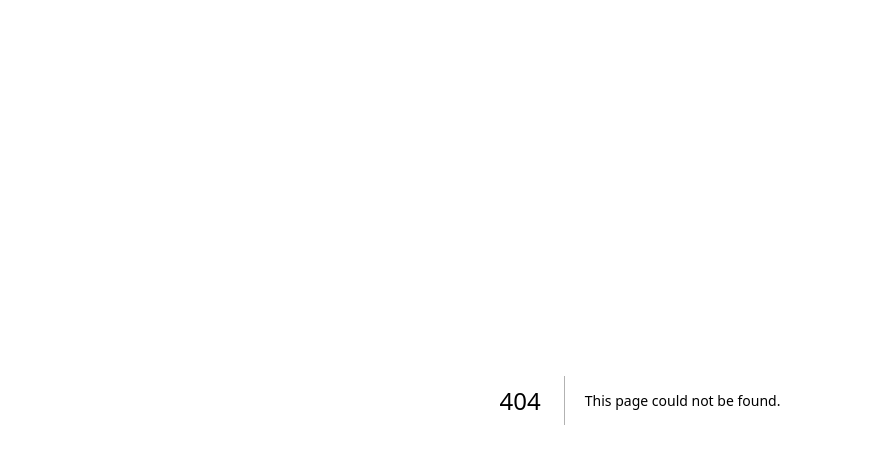
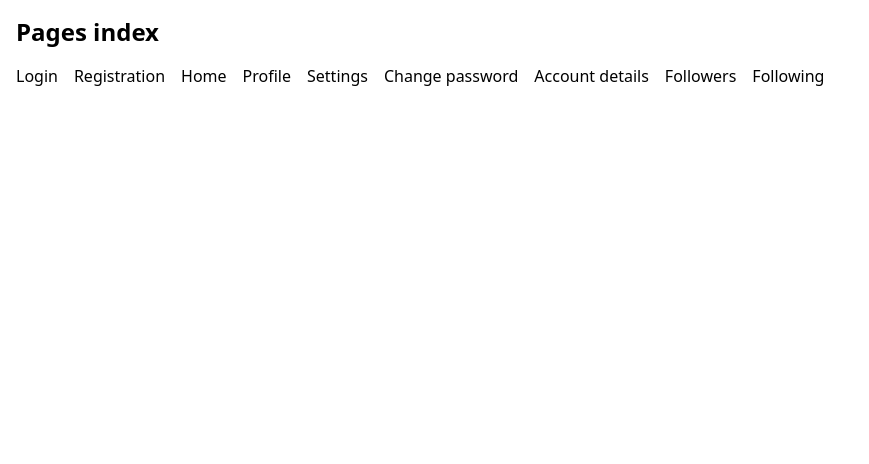
Before and after one commit to Saunved/web-dev-workshop, a Next.js app in the folder frontend/: page / in a window 1280 px wide. Before the commit this address had no page. Shown: the top 464 px of the page, without its empty margins (0-869 px from the left). Built offline with nearby package versions, Linux system fonts and the light colour scheme.

Commit message:
Create index page for discoverability

```diff
--- /dev/null
+++ b/frontend/src/pages/index.jsx
@@ -0,0 +1,45 @@
+import LoginFlow from "@/components/LoginFlow";
+import RegisterFlow from "@/components/RegisterFlow";
+import ComposeTweet from "@/components/Tweet/ComposeTweet";
+import Tweet from "@/components/Tweet/SingleTweet";
+import tweets from "@/mock/tweets";
+import Router from "next/router";
+import { useEffect } from "react";
+import AuthFlowLayout from "@/components/Layouts/BlankLayout";
+import Link from "next/link";
+
+const tweet = {
+  name: "John Doe",
+  body: "Lorem ipsum dolor sit amet, consectetur adipisicing elit. Delectus, quod molestias iste explicabo nobis id veniam excepturi quo corporis distinctio!",
+  handle: "@johndoe",
+  created_at: "4m",
+};
+
+export default function Home() {
+  useEffect(() => {
+    // If the user is logged in
+    // Router.push("/home");
+    // Else
+    // Show log in or sign up modals
+    // Router.push("/auth/login");
+  }, []);
+
+  return (
+    <div className="px-4">
+      <h1 className="text-2xl font-bold py-4">Pages index</h1>
+      <div className="flex flex-wrap gap-4">
+        <Link href="/auth/login">Login</Link>
+        <Link className="mx-0" href="/auth/register">
+          Registration
+        </Link>
+        <Link href="/home">Home</Link>
+        <Link href="/@johndoe">Profile</Link>
+        <Link href="/settings">Settings</Link>
+        <Link href="/settings/changePassword">Change password</Link>
+        <Link href="/settings/accountDetails">Account details</Link>
+        <Link href="/followers">Followers</Link>
+        <Link href="/following">Following</Link>
+      </div>
+    </div>
+  );
+}
```
